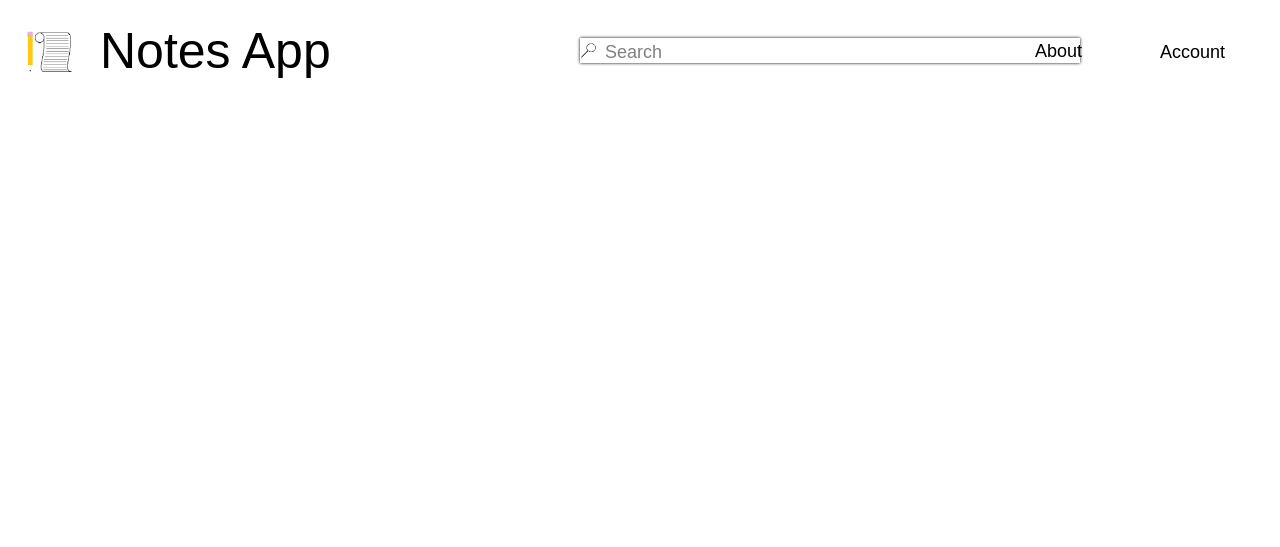
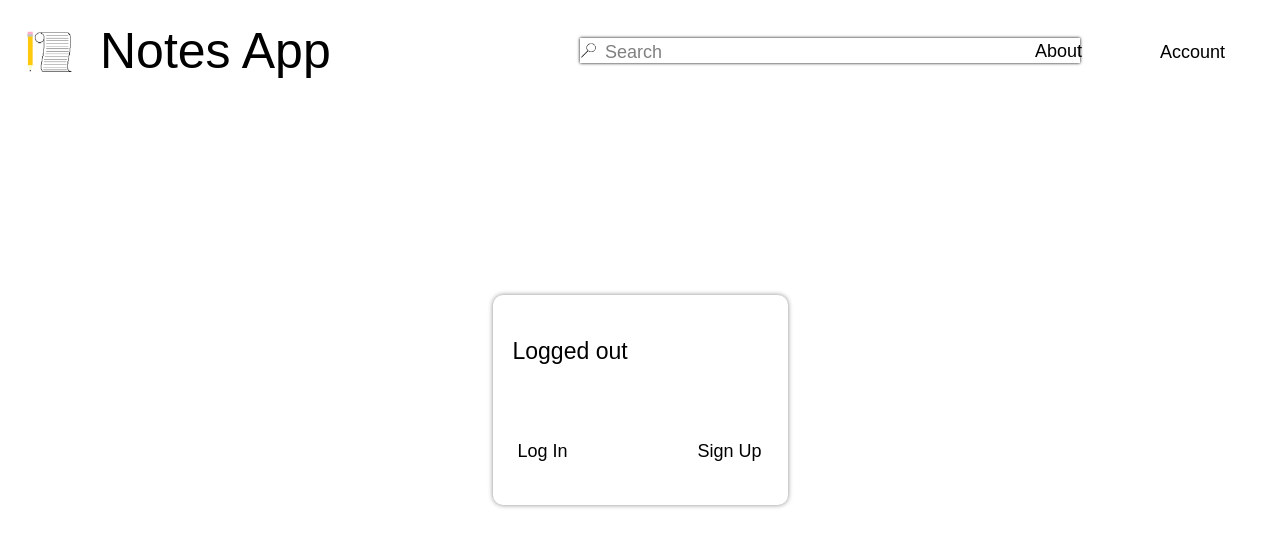
Before and after one commit to yakoob-muhammad-nubail/MySQL-Database, a Flask app: page /logout in a window 1280 px wide. Shown: the top 547 px of the page. Run offline with Flask 3, Linux system fonts and the light colour scheme.

Commit message:
frontend log out page setup

```diff
--- a/website/static/css/log_out.css
+++ b/website/static/css/log_out.css
@@ -107,3 +107,31 @@ body {
     /* background-color: plum; */
     position: relative;
 }
+
+/* log out window */
+.logged_out_window {
+    /* background-color: orange; */
+    font-size: 18px;
+    padding: 20px;
+    box-shadow: 0px 0px 5px #888;
+    border-radius: 10px;
+    position: absolute;
+}
+
+.logged_out_window_header {
+    /* background-color: red; */
+    font-size: 23px;
+    position: relative;
+}
+
+.logged_out_window_login_option {
+    /* background-color: yellow; */
+    padding: 5px;
+    position: relative;
+}
+
+.logged_out_window_signup_option {
+    /* background-color: green; */
+    padding: 5px;
+    position: relative;
+}
--- a/website/static/js/log_out.js
+++ b/website/static/js/log_out.js
@@ -20,18 +20,6 @@ var mainNavbarHeaderNavAccountLogout = document.getElementById("main_navbar_head
 
 var width, height; // throw in preset values and object
 
-var stringEntry = "";
-var stringTitle = "";
-var currentString = "";
-var stringType = "ENTRY";
-var caseState = "LOWER";
-var shiftCase = false;
-var switchCase = false;
-var numberCase = false;
-var counter1 = 0;
-var line1 = 1; // if the line count exceeds two then throw in scroll wheel
-var counter2 = 0;
-var line2 = 1;
 
 const navMenu = {
     navContainerHeight: 90,
@@ -40,8 +28,6 @@ const navMenu = {
     clickedMoreItemsState: false,
     clickedAccountState: false
 };
-
-// var menuClick = false;
 
 width = window.innerWidth;
 mainNavbar.style.width = width + "px";
@@ -189,3 +175,43 @@ mainNavbarHeaderNavAccountLogout.addEventListener("mouseout", function hoverOutL
 });
 
 mainNavbarHeaderNavAccountText.addEventListener("mousedown", openCloseAccountMenu);
+
+//log out window
+var loggedOutWindow = document.getElementById("logged_out_window");
+var loggedOutWindowHeader = document.getElementById("logged_out_window_header");
+var loggedOutWindowLoginOption = document.getElementById("logged_out_window_login_option");
+var loggedOutWindowSignupOption = document.getElementById("logged_out_window_signup_option");
+
+loggedOutWindow.style.width = 295 + "px";
+loggedOutWindow.style.height = 210 + "px";
+loggedOutWindow.style.left = window.innerWidth / 2 - 147.5 + "px";
+loggedOutWindow.style.top = window.innerHeight / 2 - 105 + "px";
+
+loggedOutWindowHeader.style.width = 120 + "px";
+loggedOutWindowHeader.style.height = 25 + "px";
+loggedOutWindowHeader.style.left = 0 + "px";
+loggedOutWindowHeader.style.top = 0 + "px";
+
+loggedOutWindowLoginOption.style.width = 61 + "px";
+loggedOutWindowLoginOption.style.height = 25 + "px";
+loggedOutWindowLoginOption.style.left = 0 + "px";
+loggedOutWindowLoginOption.style.top = 50 + "px";
+
+loggedOutWindowSignupOption.style.width = 75 + "px";
+loggedOutWindowSignupOption.style.height = 25 + "px";
+loggedOutWindowSignupOption.style.left = 180 + "px";
+loggedOutWindowSignupOption.style.top = 7 + "px";
+
+loggedOutWindowLoginOption.addEventListener("mouseover", function hoverOverLogo() {
+    loggedOutWindowLoginOption.style.color = "blue";
+});
+loggedOutWindowLoginOption.addEventListener("mouseout", function hoverOutLogo() {
+    loggedOutWindowLoginOption.style.color = "black";
+});
+
+loggedOutWindowSignupOption.addEventListener("mouseover", function hoverOverLogo() {
+    loggedOutWindowSignupOption.style.color = "blue";
+});
+loggedOutWindowSignupOption.addEventListener("mouseout", function hoverOutLogo() {
+    loggedOutWindowSignupOption.style.color = "black";
+});
--- a/website/templates/log_out.html
+++ b/website/templates/log_out.html
@@ -51,6 +51,12 @@
             </div>
         </div>
     </nav>
+
+    <div id="logged_out_window" class="logged_out_window">
+        <p id="logged_out_window_header" class="logged_out_window_header">Logged out</p>
+        <p id="logged_out_window_login_option" class="logged_out_window_login_option" href="/login">Log In</p>
+        <p id="logged_out_window_signup_option" class="logged_out_window_signup_option" href="/sign-up">Sign Up</p>
+    </div>
 </body>
 
 <script src="../static/js/log_out.js"></script>
```
